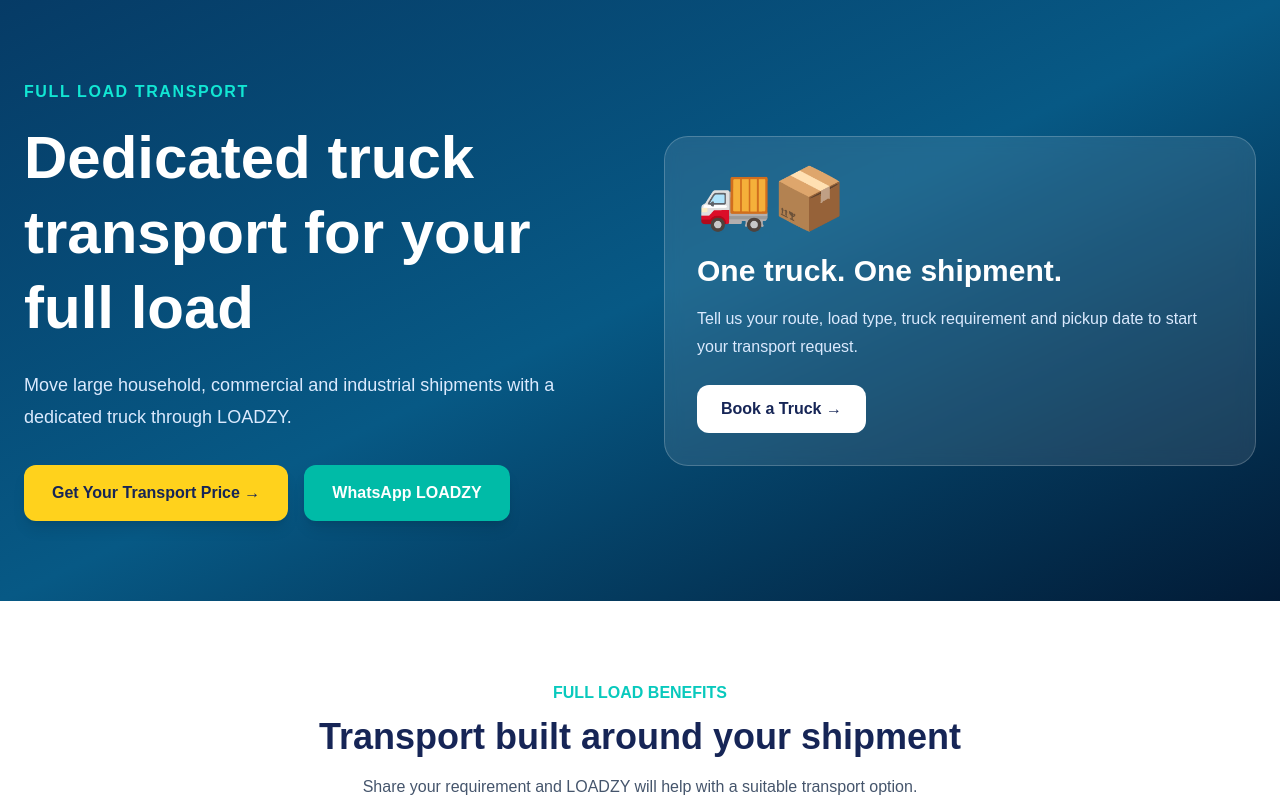
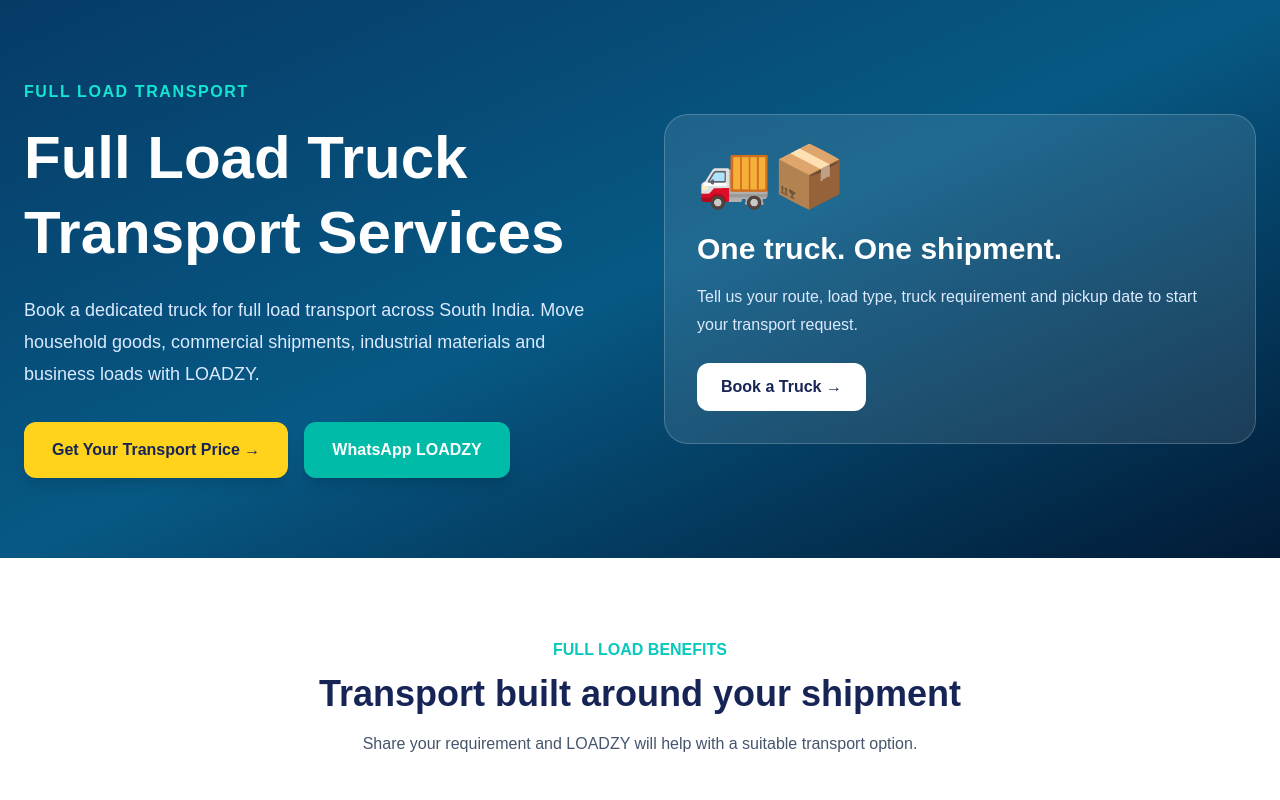
Before and after one commit to haleemablog-del/loadzy, a Next.js app: page /full-load in a window 1280 px wide. Shown: the top 800 px of the page. Built offline with nearby package versions, Linux system fonts and the light colour scheme.

Commit message:
Optimize full load page SEO

```diff
--- a/app/full-load/page.tsx
+++ b/app/full-load/page.tsx
@@ -1,4 +1,34 @@
 import Link from "next/link";
+import type { Metadata } from "next";
+
+export const metadata: Metadata = {
+  title: "Full Load Truck Transport Services | LOADZY",
+  description:
+    "Book dedicated trucks for full load transport across South India. LOADZY helps move household goods, commercial shipments, industrial materials and business loads.",
+  keywords: [
+    "full load transport",
+    "full load truck booking",
+    "full truck load",
+    "FTL transport",
+    "full load transport South India",
+    "truck booking South India",
+    "commercial goods transport",
+    "industrial transport",
+    "house shifting truck",
+    "LOADZY",
+  ],
+  alternates: {
+    canonical: "https://www.loadzyinfra.in/full-load",
+  },
+  openGraph: {
+    title: "Full Load Truck Transport Services | LOADZY",
+    description:
+      "Book dedicated trucks for full load transport across South India with LOADZY.",
+    url: "https://www.loadzyinfra.in/full-load",
+    siteName: "LOADZY",
+    type: "website",
+  },
+};
 
 const benefits = [
   {
@@ -36,12 +66,13 @@ export default function FullLoadPage() {
               </div>
 
               <h1 className="mt-4 text-4xl font-black leading-tight md:text-6xl">
-                Dedicated truck transport for your full load
+                Full Load Truck Transport Services
               </h1>
 
               <p className="mt-6 max-w-xl text-lg leading-8 text-blue-100">
-                Move large household, commercial and industrial shipments with
-                a dedicated truck through LOADZY.
+                Book a dedicated truck for full load transport across South India.
+Move household goods, commercial shipments, industrial materials and
+business loads with LOADZY.
               </p>
 
               <div className="mt-8 flex flex-wrap gap-4">
```
